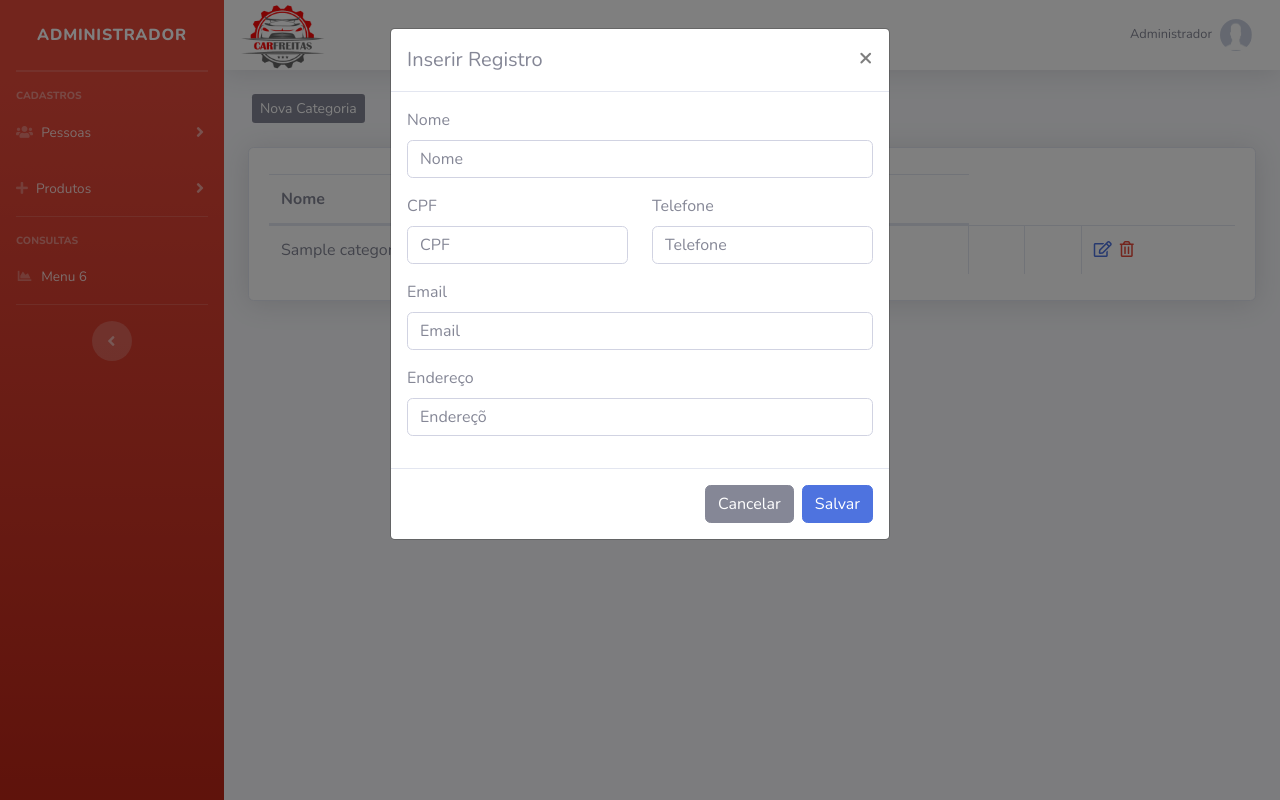
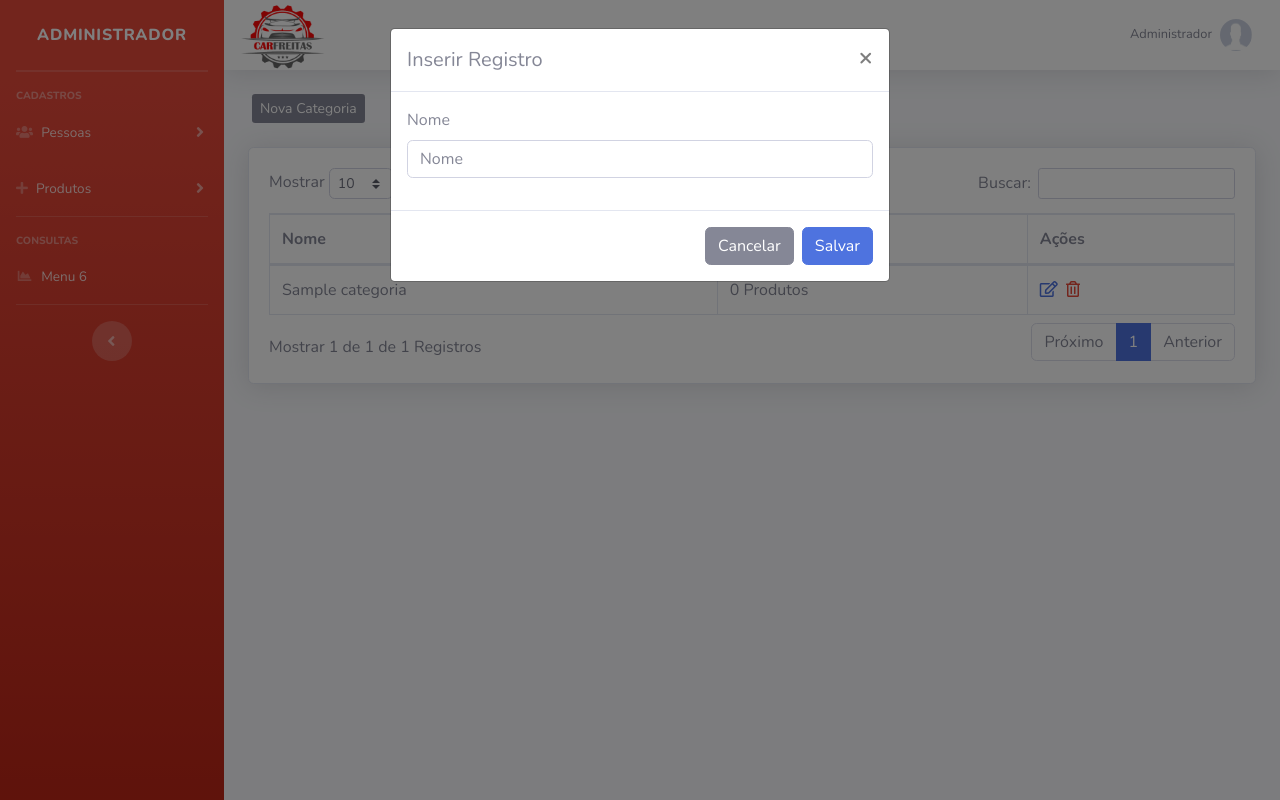
Before and after one commit to Bscanto/PHP_Repository, a PHP site: page /PHP_Repository/painel-adm/index.php?pag=categorias&funcao=novo in a window 1280 px wide. Run offline with PHP 8.4, Linux system fonts and the light colour scheme; a user stored in the database is signed in; data comes from the database, SQL or seed files in the repository; tables that the repository leaves empty or names only in its code hold one stand-in row (values such as "Sample post").

Commit message:
cadastrando as categorias

```diff
--- a/Curso PHP/Oficina/painel-adm/categorias.php
+++ b/Curso PHP/Oficina/painel-adm/categorias.php
@@ -47,14 +47,18 @@
 						$nome = $res[$i]['nome'];
 
 						$id = $res[$i]['id'];
+
+
+						$query_tot = $pdo->query("SELECT * FROM produtos where categoria = '$id'");
+						$res_tot = $query_tot->fetchAll(PDO::FETCH_ASSOC);
+						$total_produtos = @count($res_tot);
+
 						?>
 
 						<tr>
 							<td><?php echo $nome ?></td>
-							<td><?php echo $total_produtos ?></td>
-							<td><?php echo $telefone ?></td>
-							<td><?php echo $email ?></td>
-							<td><?php echo $endereco ?></td>
+							<td><?php echo @$total_produtos ?> Produtos</td>
+
 
 							<td>
 								<a href="index.php?pag=<?php echo $pag ?>&funcao=editar&id=<?php echo $id ?>" class='text-primary mr-1' title='Editar Dados'><i class='far fa-edit'></i></a>
@@ -87,14 +91,9 @@
 					$titulo = "Editar Registro";
 					$id2 = $_GET['id'];
 
-					$query = $pdo->query("SELECT * FROM mecanicos where id = '$id2' ");
+					$query = $pdo->query("SELECT * FROM categorias where id = '$id2' ");
 					$res = $query->fetchAll(PDO::FETCH_ASSOC);
 					$nome2 = $res[0]['nome'];
-					$cpf2 = $res[0]['cpf'];
-					$telefone2 = $res[0]['telefone'];
-					$email2 = $res[0]['email'];
-					$endereco2 = $res[0]['endereco'];
-
 
 				} else {
 					$titulo = "Inserir Registro";
@@ -115,35 +114,6 @@
 					<div class="form-group">
 						<label >Nome</label>
 						<input value="<?php echo @$nome2 ?>" type="text" class="form-control" id="nome_mec" name="nome_mec" placeholder="Nome">
-					</div>
-
-					<div class="row">
-						<div class="col-md-6">
-							<div class="form-group">
-								<label >CPF</label>
-								<input value="<?php echo @$cpf2 ?>" type="text" class="form-control" id="cpf" name="cpf_mec" placeholder="CPF">
-							</div>
-						</div>
-						<div class="col-md-6">
-							<div class="form-group">
-								<label >Telefone</label>
-								<input value="<?php echo @$telefone2 ?>" type="text" class="form-control" id="telefone" name="telefone_mec" placeholder="Telefone">
-							</div>
-						</div>
-					</div>
-
-
-
-
-
-					<div class="form-group">
-						<label >Email</label>
-						<input value="<?php echo @$email2 ?>" type="text" class="form-control" id="email" name="email_mec" placeholder="Email">
-					</div>
-
-					<div class="form-group">
-						<label >Endereço</label>
-						<input value="<?php echo @$endereco2 ?>" type="text" class="form-control" id="endereco" name="endereco_mec" placeholder="Endereçõ">
 					</div>
 
 
@@ -191,9 +161,7 @@
 
 				<p>Deseja realmente Excluir este Registro?</p>
 
-				<div align="center" id="mensagem_excluir" class="">
-
-				</div>
+				<small><div align="center" id="mensagem_excluir" class="">	</div></small>
 
 			</div>
 			<div class="modal-footer">
@@ -292,7 +260,10 @@
 					if (mensagem.trim() === 'Excluído com Sucesso!') {
 						$('#btn-cancelar-excluir').click();
 						window.location = "index.php?pag=" + pag;
+					}else{
+						$('#mensagem_excluir').addClass('text-danger')
 					}
+
 					$('#mensagem_excluir').text(mensagem)
 
 				},
@@ -304,29 +275,7 @@
 
 
 
-<!--SCRIPT PARA CARREGAR IMAGEM -->
-<script type="text/javascript">
 
-	function carregarImg() {
-
-		var target = document.getElementById('target');
-		var file = document.querySelector("input[type=file]").files[0];
-		var reader = new FileReader();
-
-		reader.onloadend = function () {
-			target.src = reader.result;
-		};
-
-		if (file) {
-			reader.readAsDataURL(file);
-
-
-		} else {
-			target.src = "";
-		}
-	}
-
-</script>
 
 
 <script type="text/javascript">
```
Also changed, not shown: Curso PHP/Oficina/painel-adm/categorias/excluir.php (+1 -10 lines), Curso PHP/Oficina/painel-adm/categorias/inserir.php (+5 -49 lines).
